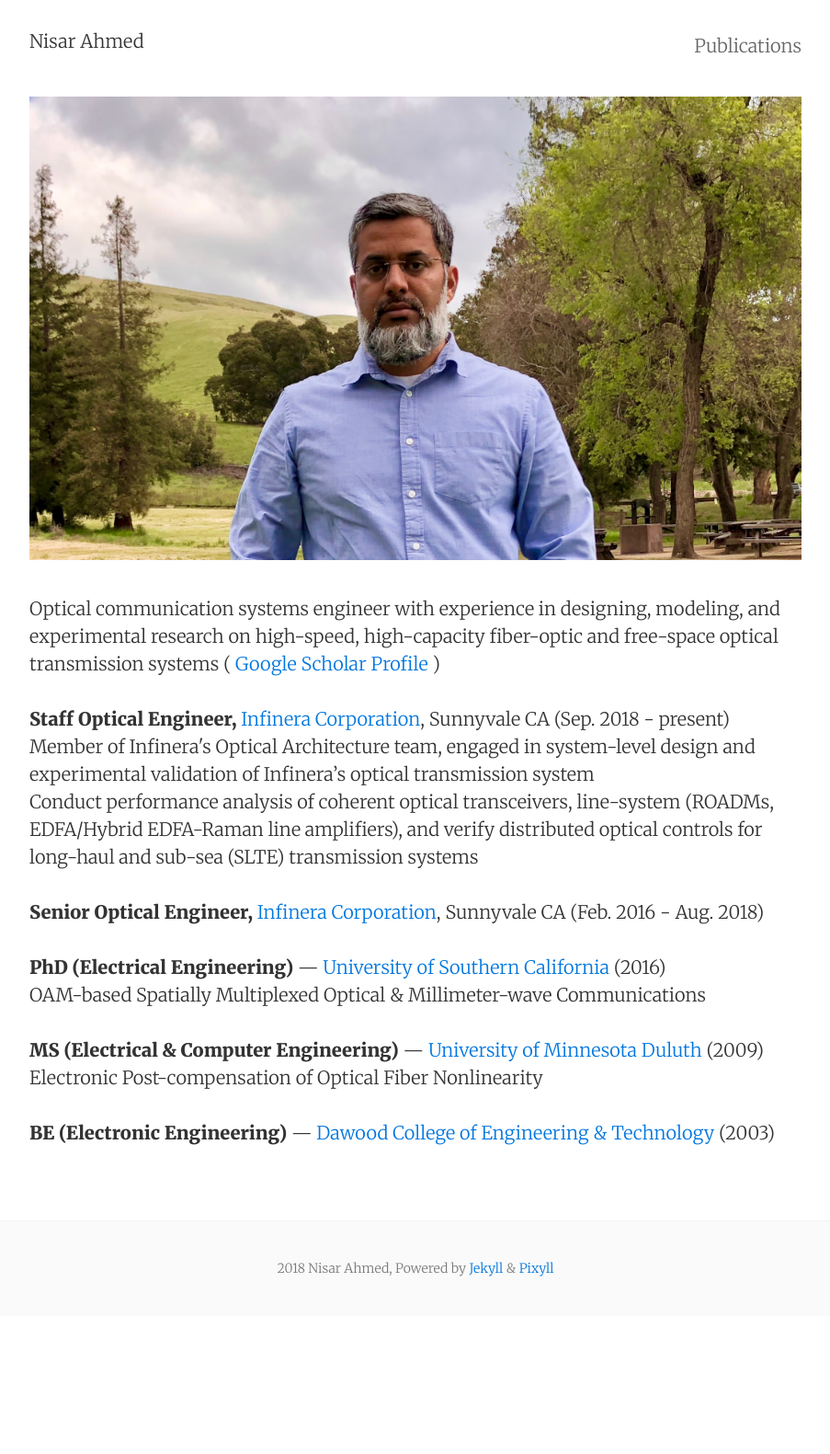
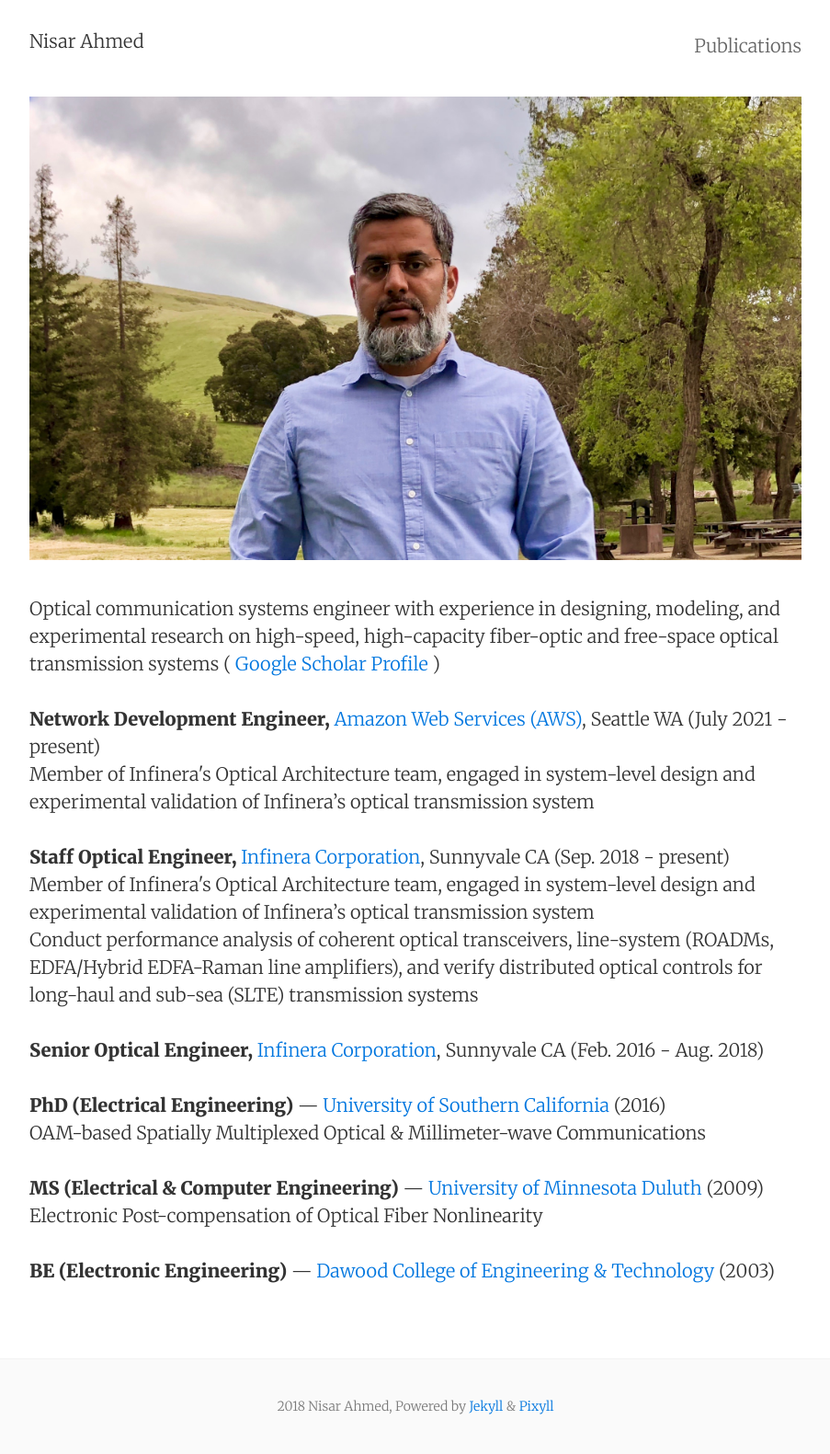
Before and after one commit to nisarahm/nisarahm.github.io, a Jekyll site: the page built from index.html, in a window 1280 px wide. Shown: the whole page at 92% size, without its empty margins (188-1091 px from the left). Built offline with Jekyll 4.4.1, drawn with Linux system fonts in a browser that asks for light colours; the list of posts is cut into pages by our own code; before the commit the page ends 1431 px from its top, so only the background shows below that.

Commit message:
Updated index.html

```diff
--- a/index.html
+++ b/index.html
@@ -14,6 +14,10 @@ layout: default
   optical transmission systems
   (<a href="https://scholar.google.com/citations?user=DioWa5AAAAAJ&hl=en&authuser=1"> Google Scholar Profile</a> )
   <br>
+  <br>
+  <b>Network Development Engineer,</b> <a href="https://aws.amazon.com">Amazon Web Services (AWS)</a>, Seattle WA (July 2021 - present)
+  <br>
+  Member of Infinera's Optical Architecture team, engaged in system-level design and experimental validation of Infinera’s optical transmission system<br>
   <br>
   <b>Staff Optical Engineer,</b> <a href="https://www.infinera.com">Infinera Corporation</a>, Sunnyvale CA (Sep. 2018 - present)
   <br>
```
